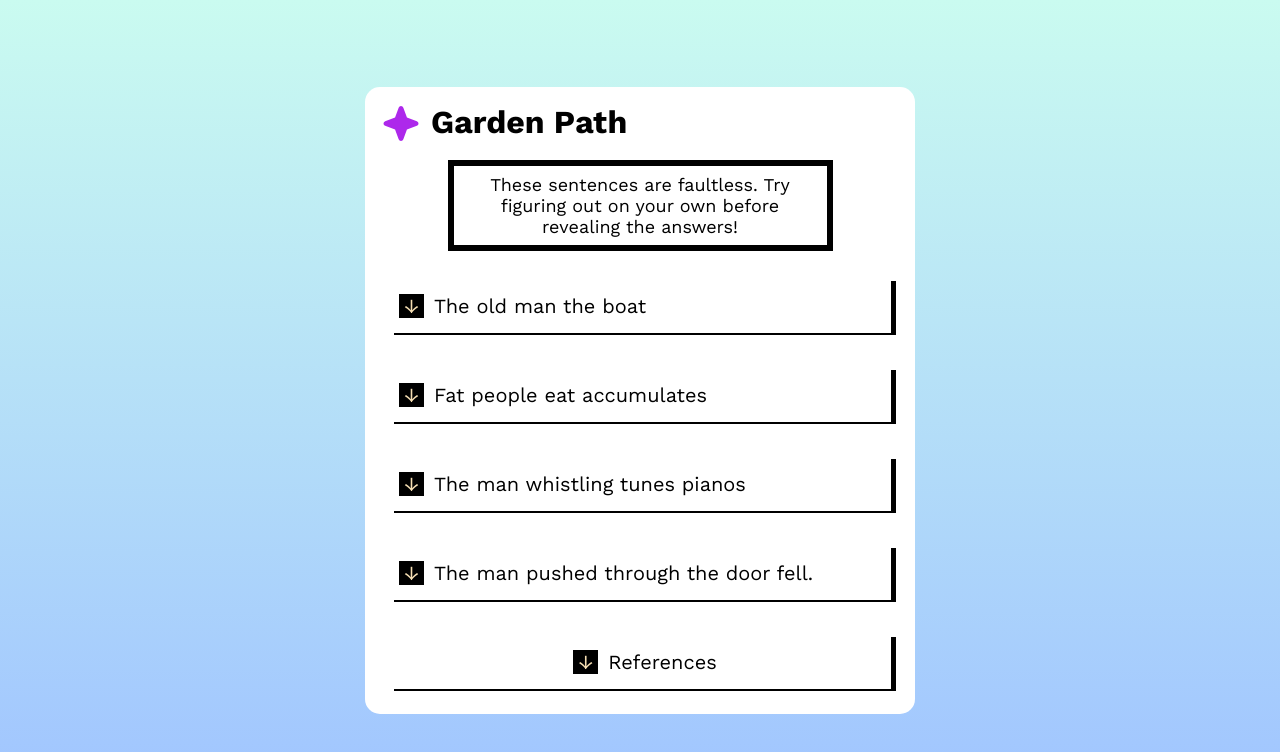
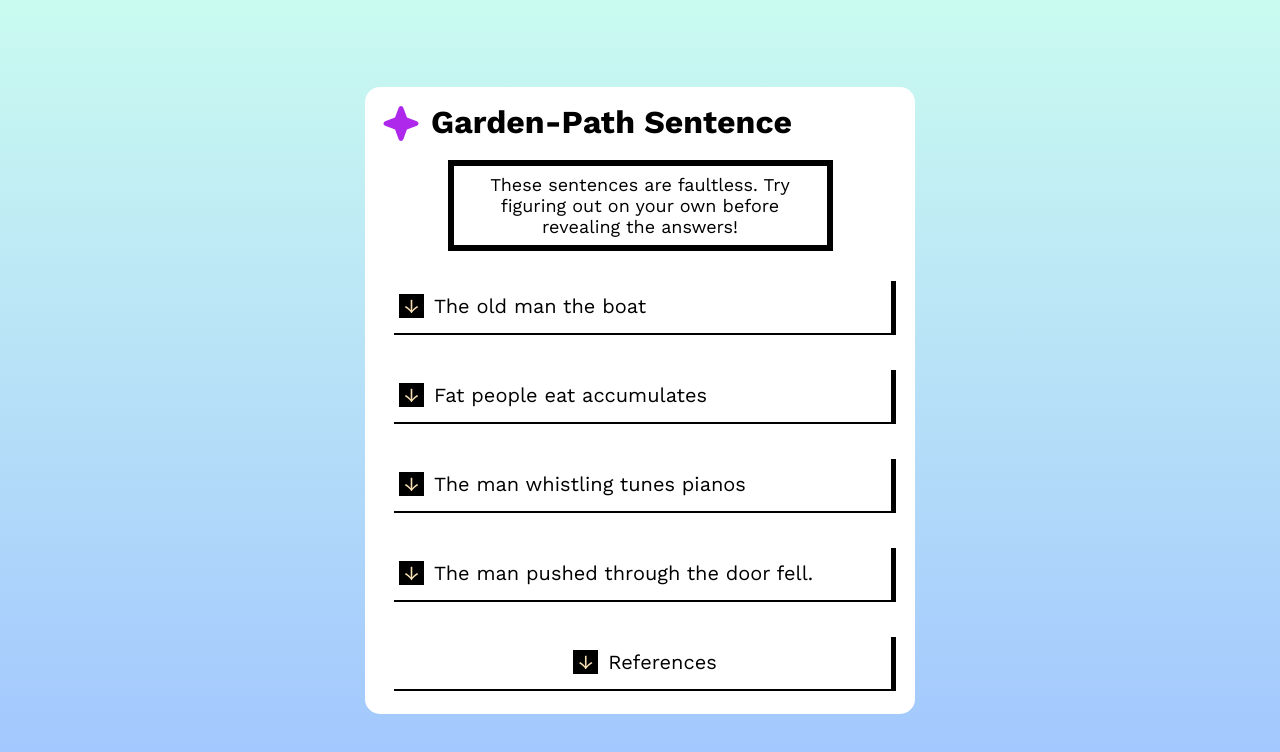
Before and after one commit to taradevio/english-accordion, a plain HTML site: page index.html in a window 1280 px wide. Drawn offline with nearby package versions, Linux system fonts and the light colour scheme.

Commit message:
change favicon

```diff
--- a/index.html
+++ b/index.html
@@ -5,17 +5,18 @@
     <meta http-equiv="X-UA-Compatible" content="IE=edge">
     <meta name="viewport" content="width=device-width, initial-scale=1.0">
     <link rel="stylesheet" href="styles.css">
+    <link rel="icon" href="https://www.fromhousetohome.com/garden/wp-content/uploads/sites/2/2018/07/gravel-garden-path-with-stepping-stones.jpg">
     <link rel="preconnect" href="https://fonts.googleapis.com">
     <link rel="preconnect" href="https://fonts.gstatic.com" crossorigin>
     <link href="https://fonts.googleapis.com/css2?family=Work+Sans:wght@400;600;700&display=swap" rel="stylesheet">
-    <title>Test Your English</title>
+    <title>Garden-Path Sentence</title>
 </head>
 <body>
     <div id="container">
         <div id="wrapper">
             <div class="title">
                 <img src="assets/icon-star.svg" alt="star-icon">
-                <h1>Garden Path</h1>
+                <h1>Garden-Path Sentence</h1>
             </div>
             <span><p>These sentences are faultless. Try figuring out on your own before revealing the answers!</p></span>
             <details class="content">
```
